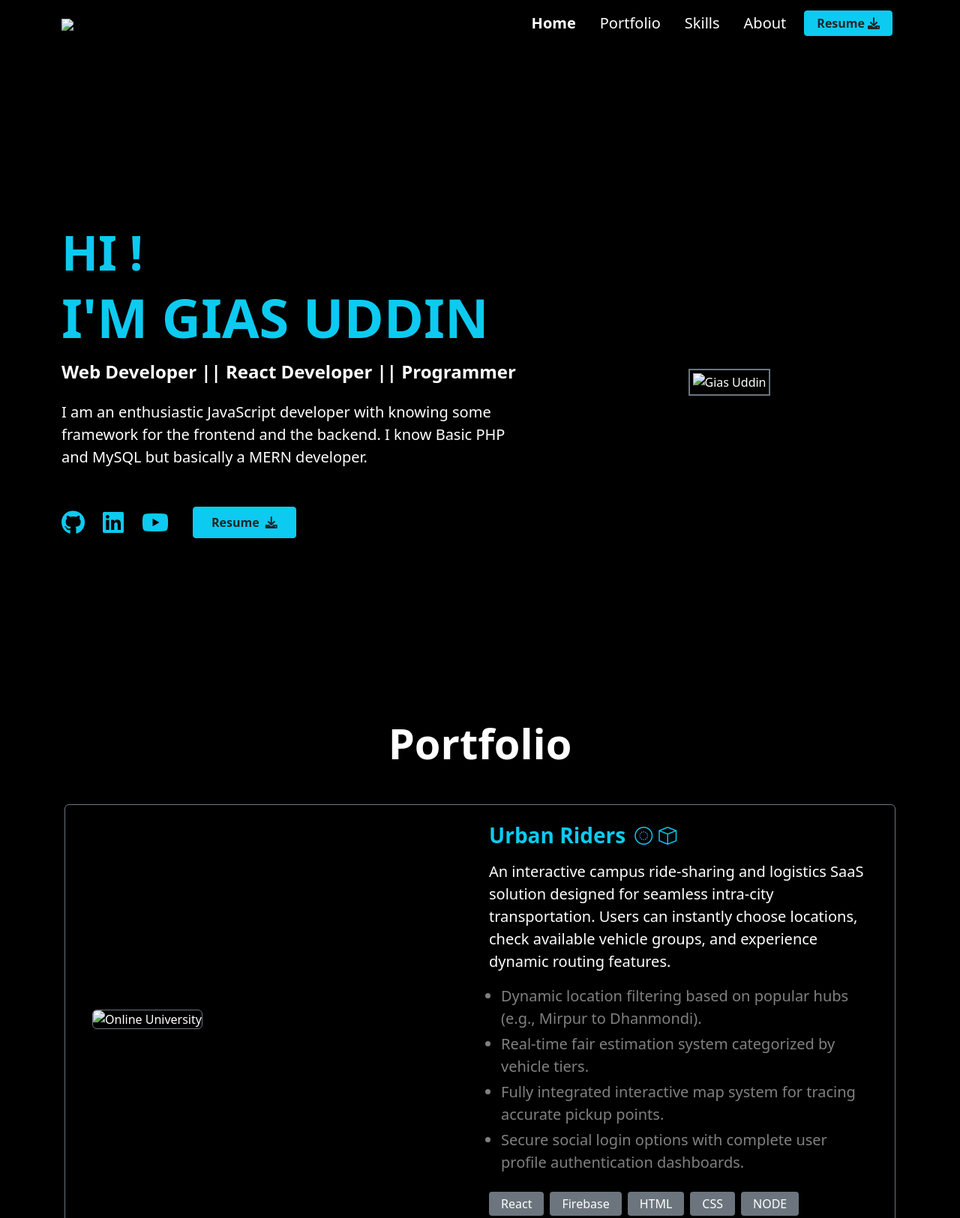
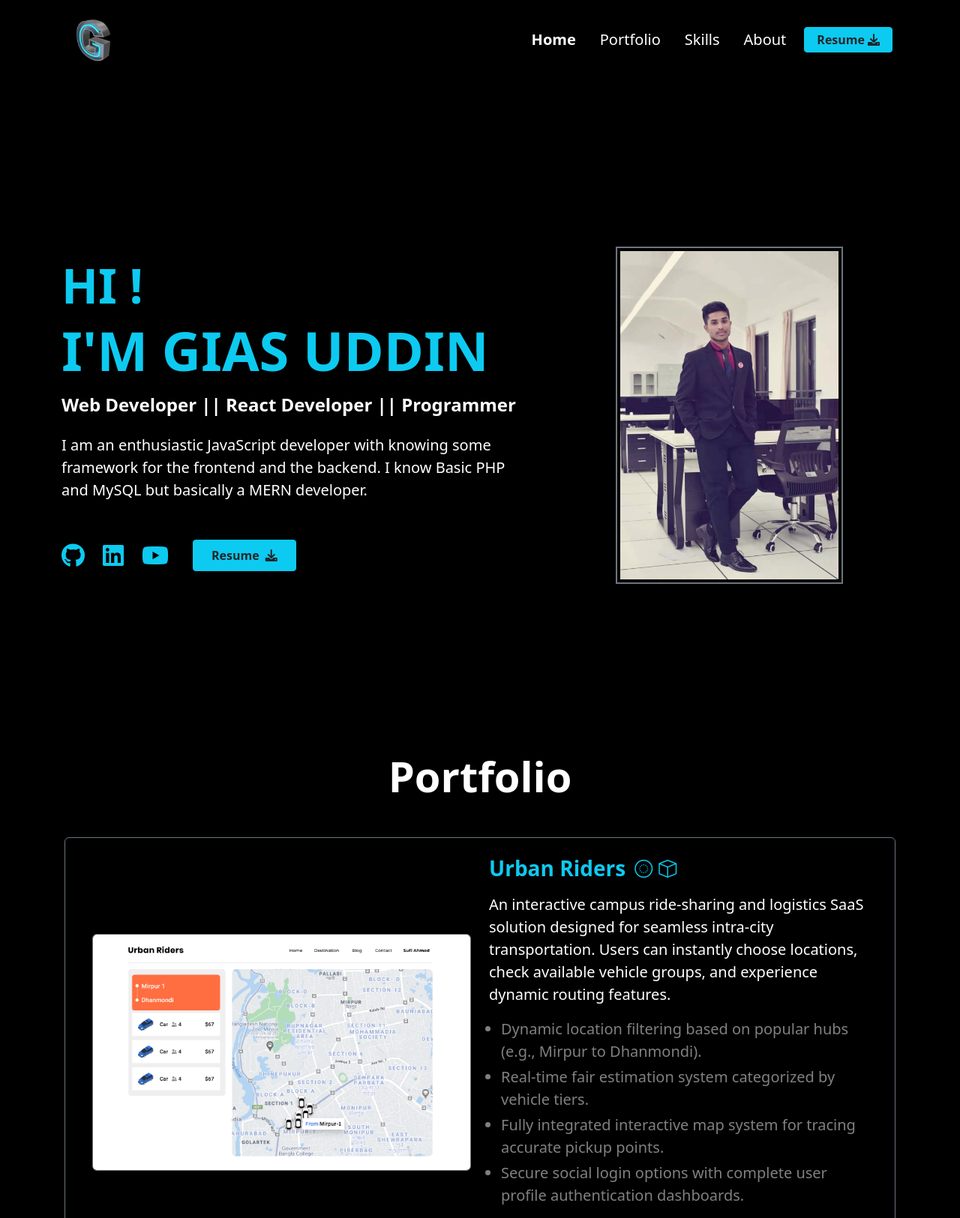
Before and after one commit to tahsan410/Project, a plain HTML site: page index.html in a window 1280 px wide. Shown: the top 1625 px of the page at 75% size. Drawn offline with nearby package versions, Linux system fonts and the light colour scheme.

Commit message:
Update index.html

```diff
--- a/index.html
+++ b/index.html
@@ -18,7 +18,7 @@
             <div class="container d-flex justify-content-center">
 
                 <a class="navbar-brand" href="#">
-                    <img src="image/logo.png" G" class="img-fluid" style="height: 80px;">
+                    <img src="logo.png" G" class="img-fluid" style="height: 80px;">
                 </a>
 
                 <button class="navbar-toggler" type="button" data-bs-toggle="collapse" data-bs-target="#portfolioNavbar"
@@ -77,7 +77,7 @@
                 </div>
 
                 <div class="col-md-5 order-1 order-md-2 text-center mb-5 mb-md-0">
-                    <img src="image/gias.jpg" alt="Gias Uddin" class="img-fluid border border-secondary border-2 p-1"
+                    <img src="gias.jpg" alt="Gias Uddin" class="img-fluid border border-secondary border-2 p-1"
                         style="max-height: 450px; object-fit: cover;">
                 </div>
             </section>
@@ -87,7 +87,7 @@
 
                 <div class="row bg-black border border-secondary rounded-2 p-4 mb-4 align-items-center mx-1">
                     <div class="col-lg-6 mb-4 mb-lg-0">
-                        <img src="image/travel-guru-map.png" alt="Online University"
+                        <img src="travel-guru-map.png" alt="Online University"
                             class="img-fluid rounded border border-secondary">
                     </div>
                     <div class="col-lg-6">
@@ -123,7 +123,7 @@
 
                 <div class="row bg-black border border-secondary rounded-2 p-4 mb-5 align-items-center mx-1">
                     <div class="col-lg-6 mb-4 mb-lg-0">
-                        <img src="image/Velora.webp" alt="Velora"
+                        <img src="Velora.webp" alt="Velora"
                             class="img-fluid rounded border border-secondary" width="100%">
                     </div>
                     <div class="col-lg-6">
```
